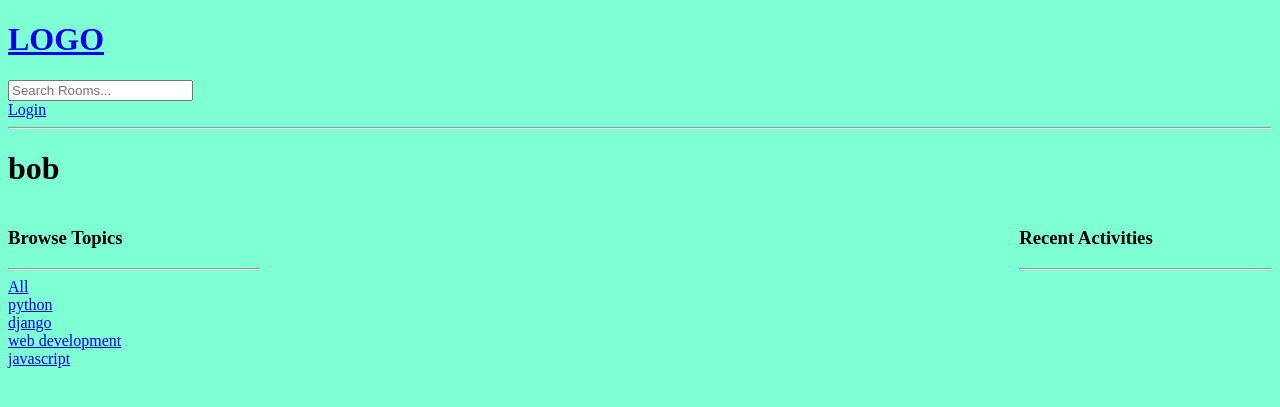
After one commit to wgoma101/StudyBud, a Django app: page /profile/3/ in a window 1280 px wide. The commit adds this page. Shown: the top 407 px of the page. Run offline with Django 4.2, Linux system fonts and the light colour scheme; data comes from the database, SQL or seed files in the repository; both versions use the stored data as it was after the commit.

Commit message:
Theme installation

```diff
--- a/base/forms.py
+++ b/base/forms.py
@@ -4,4 +4,4 @@ from .models import Room
 class RoomForm(ModelForm):
     class Meta:
         model = Room
-        fields = '__all__'
+        exclude = ['host', 'participants'] # exclude these fields from the form
--- a/base/models.py
+++ b/base/models.py
@@ -31,5 +31,8 @@ class Message(models.Model):
     updated = models.DateTimeField(auto_now=True)
     created = models.DateTimeField(auto_now_add=True)
 
+    class Meta:
+        ordering = ['-updated', '-created']
+
     def __str__(self):
         return self.body[0:50]
--- /dev/null
+++ b/base/templates/base/activity_component.html
@@ -0,0 +1,14 @@
+<h3>Recent Activities</h3>
+    <hr>
+    {% for message in room_messages%}
+        <div>
+            <small><a href = {% url 'user-profile' message.user.id%}>@{{message.user}}</a> {{message.created|timesince}}</small>
+            <small>Replied to {{message.room}}</small>
+
+            <p>{{message}}</p>
+            {% if request.user == message.user%}
+                    <a href= {% url 'delete-message' message.id%}>delete</a>
+            {% endif %}
+            <hr>
+        </div>
+    {% endfor %}
--- /dev/null
+++ b/base/templates/base/feed_component.html
@@ -0,0 +1,15 @@
+<div>
+    {% for room in rooms %}
+        <div>
+            {% if room.host == request.user %}
+            <a href = "{% url 'update-room' room.id%}">Edit</a>
+            <a href = "{% url 'delete-room' room.id%}">Delete</a>
+            {% endif %}
+
+            <a href = {% url 'user-profile' room.host.id%}>@{{room.host.username}}</a>
+            <h5>{{room.id}} -- <a href = "{% url 'room' room.id %}">{{room.name}}</a></h5>
+            <small>{{room.topic.name}}</small>
+            <hr>
+        </div>
+    {% endfor %}
+    </div>
--- /dev/null
+++ b/base/templates/base/profile.html
@@ -0,0 +1,28 @@
+{% extends 'main.html' %}
+
+{% block content %}
+
+<style>
+    .profile-container {
+        display: grid;
+        grid-template-columns: 1fr 3fr 1fr;
+    }
+</style>
+
+<h1>{{user.username}}</h1>
+
+<div class="profile-container">
+    <div>
+        {% include 'base/topics_component.html' %}
+    </div>
+
+    <div>
+        {% include 'base/feed_component.html' %}
+    </div>
+
+    <div>
+        {% include 'base/activity_component.html' %}
+    </div>
+</div>
+
+{% endblock content %}
--- /dev/null
+++ b/base/templates/base/topics_component.html
@@ -0,0 +1,12 @@
+<h3>Browse Topics</h3>
+        <hr>
+
+        <div>
+            <a href = {% url 'home' %}>All</a>
+        </div>
+
+        {% for topic in topics %}
+        <div>
+            <a href = {% url 'home' %}?q={{topic.name}}>{{topic.name}}</a>
+        </div>
+        {% endfor %}
--- a/base/urls.py
+++ b/base/urls.py
@@ -5,8 +5,11 @@ urlpatterns = [
     path('login/', views.loginPage, name = 'login'),
     path('logout/', views.logoutUser, name = 'logout'),
     path('register/', views.registerPage, name = 'register'),
+
     path('', views.home, name = 'home'),
     path('room/<str:pk>/', views.room, name = 'room'),
+    path('profile/<str:pk>/',views.userProfile, name = 'user-profile'),
+
     path('create-room/', views.createRoom, name = 'create-room'),
     path('update-room/<str:pk>', views.updateRoom, name = 'update-room'),
     path('delete-room/<str:pk>', views.deleteRoom, name = 'delete-room'),
--- a/base/views.py
+++ b/base/views.py
@@ -69,13 +69,14 @@ def home(request):
     topics = Topic.objects.all()
 
     room_count = rooms.count()
+    room_messages = Message.objects.filter(Q(room__topic__name__icontains=q))
 
-    context = {'rooms': rooms, 'topics': topics, 'room_count': room_count}
+    context = {'rooms': rooms, 'topics': topics, 'room_count': room_count, 'room_messages': room_messages}
     return render(request, 'base/home.html', context)
 
 def room(request, pk):
     room = Room.objects.get(id = pk)
-    room_messages = room.message_set.all().order_by('-created')
+    room_messages = room.message_set.all()
     participants = room.participants.all()
     if request.method == 'POST':
         message = Message.objects.create(
@@ -83,10 +84,19 @@ def room(request, pk):
             room = room,
             body = request.POST.get('body')
         )
+        room.participants.add(request.user)
         return redirect('room', pk=room.id)
-        room.participants.add(request.user)
     context = {'room': room, 'room_messages': room_messages, 'participants': participants}
     return render(request, 'base/room.html',context)
+
+def userProfile(request, pk):
+    user = User.objects.get(id=pk)
+    rooms = user.room_set.all()
+    room_messages = user.message_set.all()
+    topics = Topic.objects.all()
+    context = {'user': user, 'rooms': rooms,
+               'room_messages': room_messages, 'topics': topics}
+    return render(request, 'base/profile.html', context)
 
 @login_required(login_url='login')
 def createRoom(request):
@@ -94,7 +104,9 @@ def createRoom(request):
     if request.method == 'POST':
         form = RoomForm(request.POST)
         if form.is_valid():
-            form.save()
+            room = form.save(commit = False)
+            room.host = request.user
+            room.save()
             return redirect('home')
 
 
--- /dev/null
+++ b/static/styles/main.css
@@ -0,0 +1,3 @@
+body{
+    background-color: aquamarine;
+}
--- a/studybud/settings.py
+++ b/studybud/settings.py
@@ -121,6 +121,10 @@ USE_TZ = True
 
 STATIC_URL = 'static/'
 
+STATICFILES_DIRS = [
+    BASE_DIR / 'static'
+]
+
 # Default primary key field type
 # https://docs.djangoproject.com/en/4.2/ref/settings/#default-auto-field
 
--- a/templates/main.html
+++ b/templates/main.html
@@ -1,11 +1,12 @@
 <!DOCTYPE html>
+{% load static %}
 <html>
 <head>
     <meta charset='utf-8'>
     <meta http-equiv='X-UA-Compatible' content='IE=edge'>
     <title>StudyBud</title>
     <meta name='viewport' content='width=device-width, initial-scale=1'>
-    <!-- <link rel='stylesheet' type='text/css' media='screen' href='main.css'> -->
+    <link rel='stylesheet' type='text/css' media='screen' href='{% static 'styles/main.css'%}'>
 </head>
 <body>
     {% include 'navbar.html' %}
```
Also changed, not shown: base/templates/base/home.html (+7 -25 lines), db.sqlite3.
